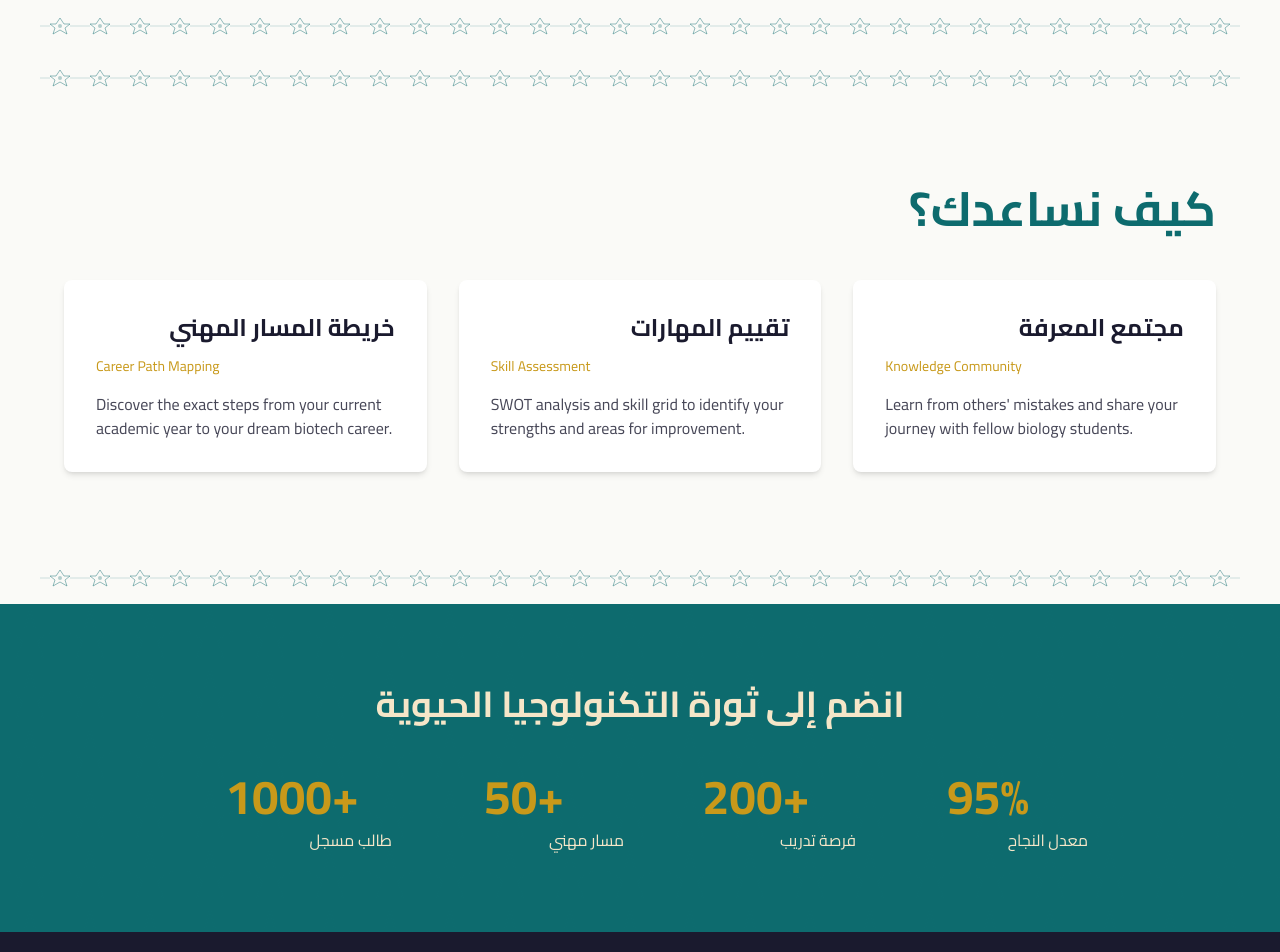
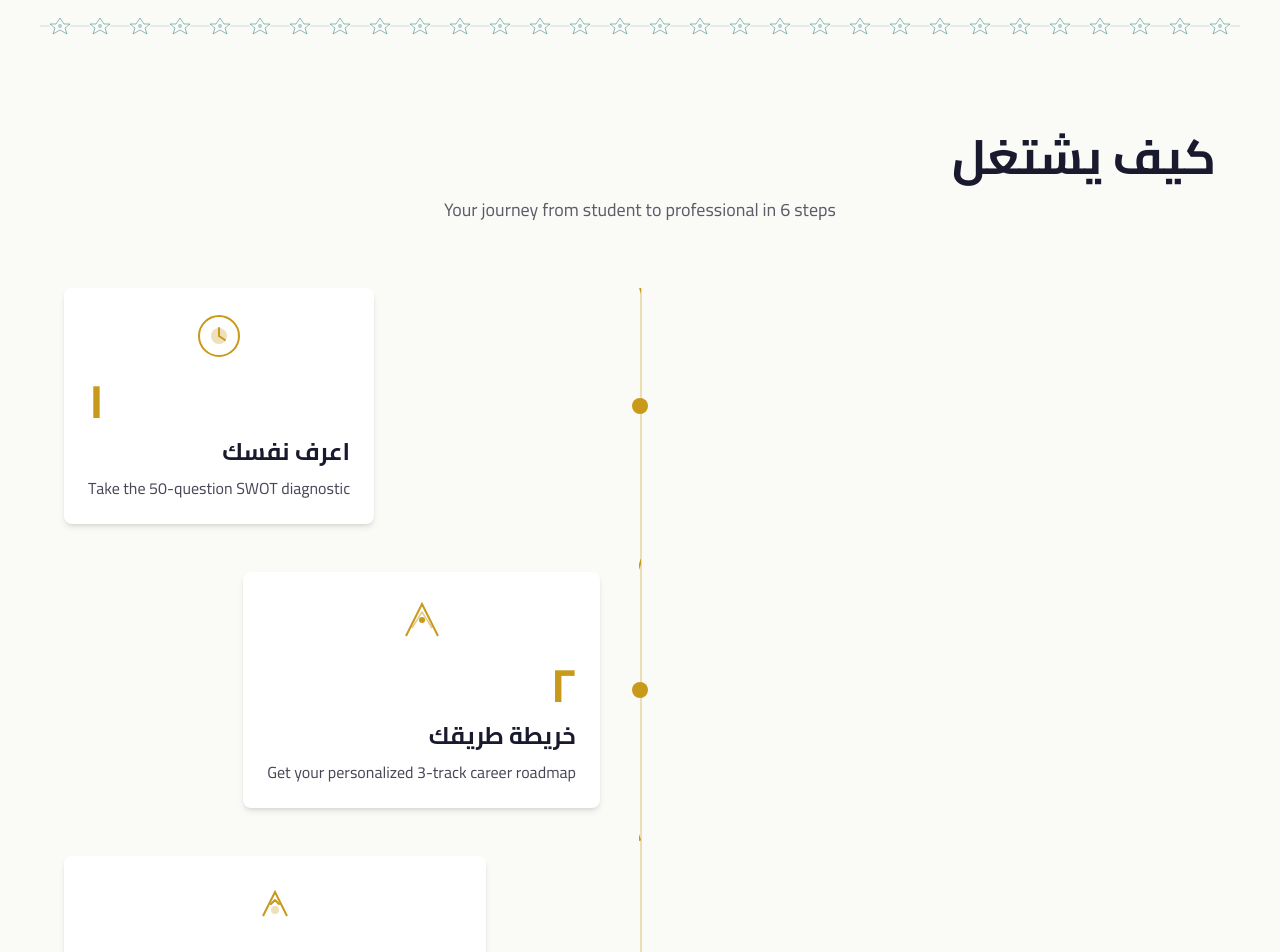
Before and after one commit to abdooshams88/BioCareerMap, a Next.js app: page / in a window 1280 px wide. Shown: the part 1480-2432 px from the top of the page. Built offline with nearby package versions, Linux system fonts and the light colour scheme.

Commit message:
Add 'كيف يشتغل' section with 6-step visual timeline

```diff
--- a/src/app/page.tsx
+++ b/src/app/page.tsx
@@ -158,6 +158,131 @@ export default function Home() {
 
       <ArabicBorder color="#0D6B6E" />
 
+      {/* How It Works Section */}
+      <section className="py-20 px-4" style={{ backgroundColor: '#FAFAF7' }}>
+        <div className="container mx-auto max-w-6xl">
+          <h2
+            className="text-4xl md:text-5xl font-bold text-center mb-4"
+            style={{ color: '#1A1A2E', fontFamily: 'var(--font-cairo)' }}
+            dir="rtl"
+          >
+            كيف يشتغل
+          </h2>
+          <p className="text-center mb-16 text-lg" style={{ color: '#1A1A2E', opacity: 0.7 }}>
+            Your journey from student to professional in 6 steps
+          </p>
+
+          {/* Timeline */}
+          <div className="relative">
+            {/* Flowing curved line - mobile: vertical center, desktop: zigzag */}
+            <div className="hidden md:block absolute left-1/2 top-0 bottom-0 w-0.5" style={{ backgroundColor: '#C8991A', opacity: 0.3 }} />
+            <svg className="hidden md:block absolute left-1/2 transform -translate-x-1/2" style={{ top: '0', height: '100%' }} width="2" height="100%" viewBox="0 0 2 1200" preserveAspectRatio="none">
+              <path d="M1 0 Q50 100, 1 200 Q-48 300, 1 400 Q50 500, 1 600 Q-48 700, 1 800 Q50 900, 1 1000 Q-48 1100, 1 1200" stroke="#C8991A" strokeWidth="2" fill="none" strokeDasharray="8 4"/>
+            </svg>
+
+            {/* Steps */}
+            <div className="space-y-12 relative">
+              {[
+                {
+                  number: '١',
+                  title: 'اعرف نفسك',
+                  titleEn: 'Take the 50-question SWOT diagnostic',
+                  icon: (
+                    <svg width="48" height="48" viewBox="0 0 48 48" fill="none" xmlns="http://www.w3.org/2000/svg">
+                      <circle cx="24" cy="24" r="20" stroke="#C8991A" strokeWidth="2" fill="none"/>
+                      <circle cx="24" cy="24" r="8" fill="#C8991A" opacity="0.3"/>
+                      <path d="M24 16V24L30 28" stroke="#C8991A" strokeWidth="2" strokeLinecap="round"/>
+                    </svg>
+                  ),
+                },
+                {
+                  number: '٢',
+                  title: 'خريطة طريقك',
+                  titleEn: 'Get your personalized 3-track career roadmap',
+                  icon: (
+                    <svg width="48" height="48" viewBox="0 0 48 48" fill="none" xmlns="http://www.w3.org/2000/svg">
+                      <path d="M8 40L24 8L40 40" stroke="#C8991A" strokeWidth="2" fill="none"/>
+                      <path d="M14 32L24 16L34 32" stroke="#C8991A" strokeWidth="1.5" fill="none" opacity="0.5"/>
+                      <circle cx="24" cy="24" r="3" fill="#C8991A"/>
+                    </svg>
+                  ),
+                },
+                {
+                  number: '٣',
+                  title: 'نفّذ',
+                  titleEn: 'Complete semester-based missions and vacationpulses',
+                  icon: (
+                    <svg width="48" height="48" viewBox="0 0 48 48" fill="none" xmlns="http://www.w3.org/2000/svg">
+                      <path d="M12 36L24 12L36 36" stroke="#C8991A" strokeWidth="2" fill="none"/>
+                      <circle cx="24" cy="30" r="4" fill="#C8991A" opacity="0.3"/>
+                      <path d="M20 24L24 20L28 24" stroke="#C8991A" strokeWidth="2" strokeLinecap="round" strokeLinejoin="round"/>
+                    </svg>
+                  ),
+                },
+                {
+                  number: '٤',
+                  title: 'وثّق',
+                  titleEn: 'Upload proof of every achievement to your PoW Vault',
+                  icon: (
+                    <svg width="48" height="48" viewBox="0 0 48 48" fill="none" xmlns="http://www.w3.org/2000/svg">
+                      <rect x="10" y="8" width="28" height="32" rx="2" stroke="#C8991A" strokeWidth="2" fill="none"/>
+                      <line x1="16" y1="16" x2="32" y2="16" stroke="#C8991A" strokeWidth="1.5"/>
+                      <line x1="16" y1="22" x2="32" y2="22" stroke="#C8991A" strokeWidth="1.5"/>
+                      <line x1="16" y1="28" x2="26" y2="28" stroke="#C8991A" strokeWidth="1.5"/>
+                      <path d="M30 34L34 38L42 30" stroke="#C8991A" strokeWidth="2" strokeLinecap="round" strokeLinejoin="round"/>
+                    </svg>
+                  ),
+                },
+                {
+                  number: '٥',
+                  title: 'تحقق',
+                  titleEn: 'Get employer-verified badges on your profile',
+                  icon: (
+                    <svg width="48" height="48" viewBox="0 0 48 48" fill="none" xmlns="http://www.w3.org/2000/svg">
+                      <path d="M24 4L28 18H42L30 26L34 40L24 32L14 40L18 26L6 18H20L24 4Z" fill="#C8991A" opacity="0.3" stroke="#C8991A" strokeWidth="1.5"/>
+                    </svg>
+                  ),
+                },
+                {
+                  number: '٦',
+                  title: 'احصل على شغلك',
+                  titleEn: 'Generate your ATS-ready CV with one click',
+                  icon: (
+                    <svg width="48" height="48" viewBox="0 0 48 48" fill="none" xmlns="http://www.w3.org/2000/svg">
+                      <rect x="8" y="6" width="32" height="36" rx="2" stroke="#C8991A" strokeWidth="2" fill="none"/>
+                      <line x1="14" y1="14" x2="34" y2="14" stroke="#C8991A" strokeWidth="2"/>
+                      <line x1="14" y1="20" x2="34" y2="20" stroke="#C8991A" strokeWidth="1.5"/>
+                      <line x1="14" y1="26" x2="28" y2="26" stroke="#C8991A" strokeWidth="1.5"/>
+                      <path d="M30 38L34 38" stroke="#C8991A" strokeWidth="2" strokeLinecap="round"/>
+                    </svg>
+                  ),
+                },
+              ].map((step, i) => (
+                <div key={i} className={`flex items-center gap-8 ${i % 2 === 1 ? 'flex-row-reverse' : ''} flex-col md:flex-row`}>
+                  {/* Step Card */}
+                  <div className={`flex-1 ${i % 2 === 1 ? 'md:text-right' : 'md:text-left'} text-center`}>
+                    <div className="inline-block p-6 rounded-lg shadow-md" style={{ backgroundColor: '#FFFFFF' }}>
+                      <div className="mb-4 flex justify-center" style={{ color: '#C8991A' }}>{step.icon}</div>
+                      <div className="text-5xl font-bold mb-3" style={{ color: '#C8991A', fontFamily: 'var(--font-cairo)' }}>{step.number}</div>
+                      <h3 className="text-2xl font-bold mb-2" style={{ color: '#1A1A2E', fontFamily: 'var(--font-cairo)' }} dir="rtl">{step.title}</h3>
+                      <p className="text-base" style={{ color: '#1A1A2E', opacity: 0.8 }}>{step.titleEn}</p>
+                    </div>
+                  </div>
+
+                  {/* Timeline Dot */}
+                  <div className="hidden md:flex w-4 h-4 rounded-full flex-shrink-0" style={{ backgroundColor: '#C8991A' }} />
+
+                  {/* Spacer for alignment */}
+                  <div className="hidden md:block flex-1" />
+                </div>
+              ))}
+            </div>
+          </div>
+        </div>
+      </section>
+
+      <ArabicBorder color="#C8991A" />
+
       {/* Learn More Section */}
       <div id="learn-more">
         <ArabicBorder color="#C8991A" />
```
